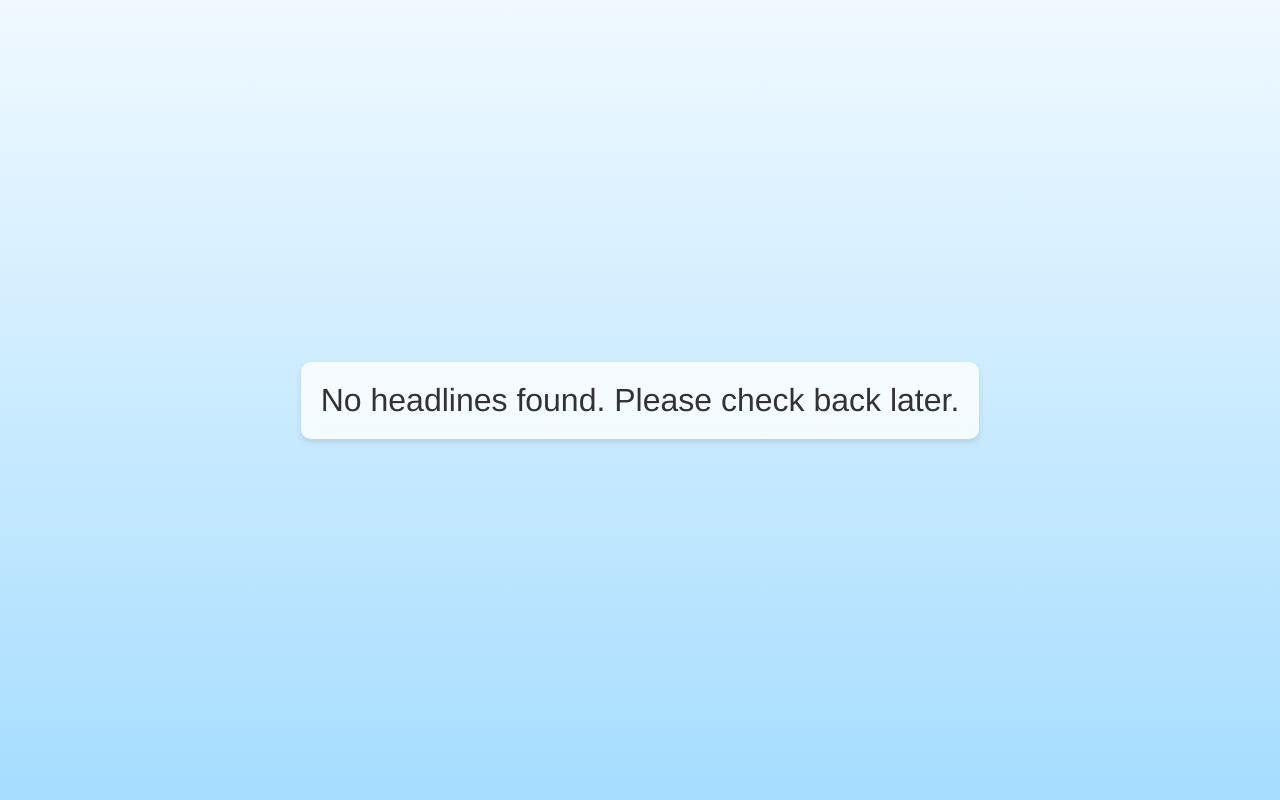
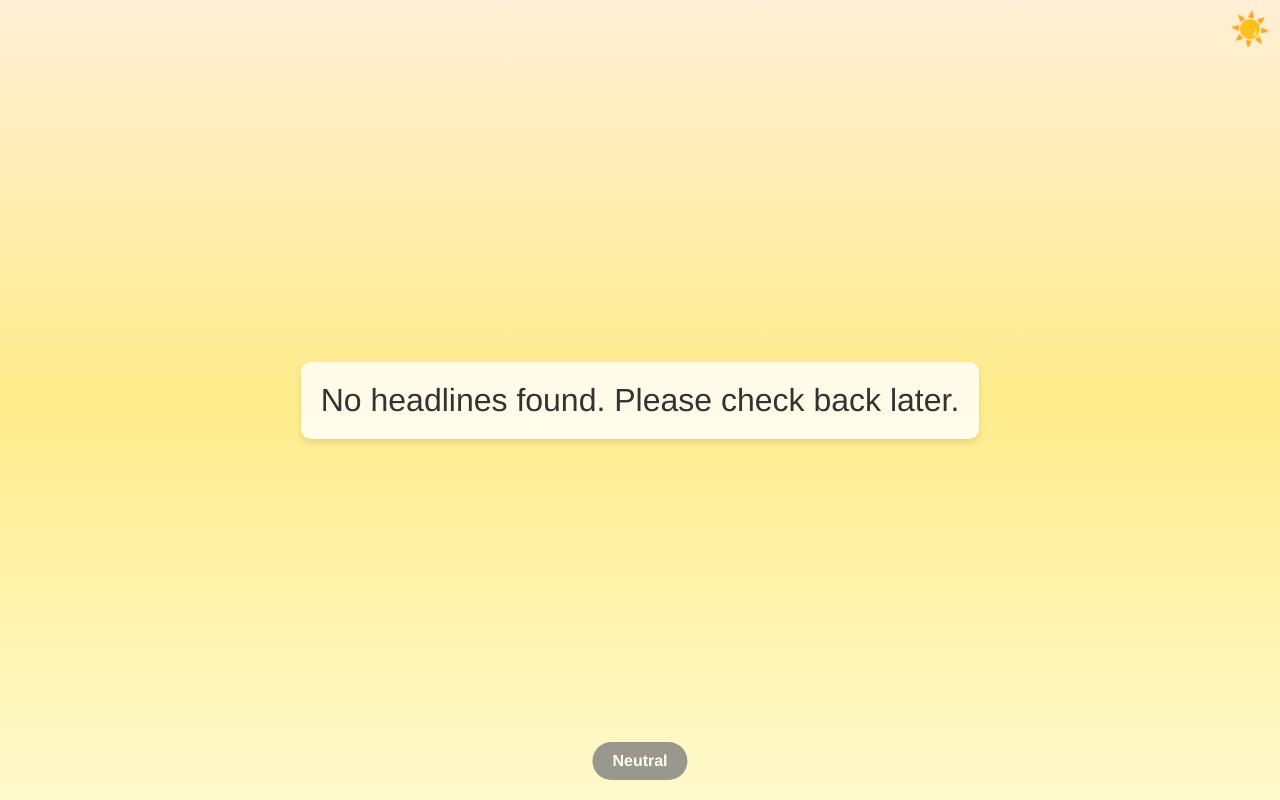
Before and after one commit to grahamwaters/Newsbulous, a Flask app: page / in a window 1280 px wide. Run offline with Flask 3, Linux system fonts and the light colour scheme; data that the repository does not hold is empty.

Commit message:
better-cloud: Added

```diff
--- a/app.py
+++ b/app.py
@@ -3,37 +3,73 @@ from apscheduler.schedulers.background import BackgroundScheduler
 import feedparser
 import json
 import os
+from vaderSentiment.vaderSentiment import SentimentIntensityAnalyzer
 
 app = Flask(__name__)
 
 HEADLINES = []
 
+# Initialize sentiment analyzer
+analyzer = SentimentIntensityAnalyzer()
+
+# Define buzzwords and their associated weights for emotional intensity
+BUZZWORDS = {
+    "Trump": 2,
+    "Biden": 2,
+    "Jews": 3,
+    "ISIS": 3,
+    "terrorist": 3,
+    "election": 2,
+    "immigration": 2,
+    "covid": 1,
+    "pandemic": 1,
+    "economy": 2,
+    "war": 3,
+    "peace": 1,
+    "protest": 2,
+    "violence": 3,
+    "freedom": 2,
+    "rights": 2,
+    # Add more buzzwords as needed
+}
+
 def fetch_headlines():
     global HEADLINES
     HEADLINES = []
 
-    try:
-        with open('sources.json', 'r') as f:
-            sources = json.load(f)
-    except FileNotFoundError:
-        print("sources.json not found.")
-        return
-    except json.JSONDecodeError as e:
-        print(f"Error decoding sources.json: {e}")
-        return
+    with open('sources.json', 'r') as f:
+        sources = json.load(f)
 
     for source, details in sources.items():
         for rss_url in details.get('rss', []):
             try:
                 feed = feedparser.parse(rss_url)
-                if feed.bozo:
-                    print(f"Malformed feed at {rss_url}: {feed.bozo_exception}")
                 for entry in feed.entries:
                     if 'title' in entry:
-                        HEADLINES.append(entry.title.strip())
+                        headline = entry.title.strip()
+                        sentiment = analyze_sentiment(headline)
+                        emotional_intensity = analyze_emotional_intensity(headline)
+                        HEADLINES.append({
+                            'headline': headline,
+                            'sentiment': sentiment,
+                            'emotional_intensity': emotional_intensity
+                        })
             except Exception as e:
                 print(f"Error fetching from {rss_url}: {e}")
 
+def analyze_sentiment(text):
+    scores = analyzer.polarity_scores(text)
+    return scores['compound']  # Compound score ranges from -1 (negative) to +1 (positive)
+
+def analyze_emotional_intensity(text):
+    intensity = 0
+    for buzzword, weight in BUZZWORDS.items():
+        if buzzword.lower() in text.lower():
+            intensity += weight
+    # Normalize intensity to a scale of 0 to 1
+    max_intensity = sum(BUZZWORDS.values())
+    normalized_intensity = min(intensity / max_intensity, 1.0)
+    return normalized_intensity
 
 def update_headlines():
     fetch_headlines()
--- a/static/scripts.js
+++ b/static/scripts.js
@@ -1,5 +1,6 @@
 document.addEventListener('DOMContentLoaded', () => {
     const newsCloud = document.getElementById('newsCloud');
+    const sentimentIndicator = document.getElementById('sentimentIndicator');
     let headlines = [];
 
     // Fetch headlines from the server
@@ -8,12 +9,12 @@ document.addEventListener('DOMContentLoaded', () => {
             const response = await fetch('/headlines');
             headlines = await response.json();
             if (headlines.length === 0) {
-                headlines = ["No headlines found. Please check back later."];
+                headlines = [{"headline": "No headlines found. Please check back later.", "sentiment": 0, "emotional_intensity": 0}];
             }
             displayNextHeadline();
         } catch (error) {
             console.error('Error fetching headlines:', error);
-            headlines = ["Error fetching headlines."];
+            headlines = [{"headline": "Error fetching headlines.", "sentiment": 0, "emotional_intensity": 0}];
             displayNextHeadline();
         }
     }
@@ -22,13 +23,56 @@ document.addEventListener('DOMContentLoaded', () => {
         if (headlines.length === 0) return;
         // Pick a random headline
         const randomIndex = Math.floor(Math.random() * headlines.length);
-        const headline = headlines[randomIndex];
+        const headlineData = headlines[randomIndex];
+        const headline = headlineData.headline;
+        const sentiment = headlineData.sentiment;
+        const emotionalIntensity = headlineData.emotional_intensity;
 
+        // Update the news cloud text
         newsCloud.textContent = headline;
+
+        // Update background based on emotional intensity
+        updateBackground(emotionalIntensity);
+
+        // Update sentiment indicator
+        updateSentimentIndicator(sentiment);
 
         // Headlines switch every 6 seconds (based on CSS animation timing)
         setTimeout(displayNextHeadline, 6000);
     }
 
+    function updateBackground(intensity) {
+        // intensity is between 0 (calm) and 1 (intense)
+        if (intensity >= 0.7) {
+            // Rainstorm with lightning
+            document.body.classList.add('rainstorm');
+            document.body.classList.remove('sunny');
+        } else if (intensity >= 0.4) {
+            // Cloudy
+            document.body.classList.remove('rainstorm', 'sunny');
+        } else {
+            // Sunny
+            document.body.classList.add('sunny');
+            document.body.classList.remove('rainstorm');
+        }
+    }
+
+    function updateSentimentIndicator(sentiment) {
+        // sentiment is between -1 (negative) and +1 (positive)
+        if (sentiment >= 0.05) {
+            sentimentIndicator.textContent = 'Positive';
+            sentimentIndicator.classList.remove('sentiment-negative', 'sentiment-neutral');
+            sentimentIndicator.classList.add('sentiment-positive');
+        } else if (sentiment <= -0.05) {
+            sentimentIndicator.textContent = 'Negative';
+            sentimentIndicator.classList.remove('sentiment-positive', 'sentiment-neutral');
+            sentimentIndicator.classList.add('sentiment-negative');
+        } else {
+            sentimentIndicator.textContent = 'Neutral';
+            sentimentIndicator.classList.remove('sentiment-positive', 'sentiment-negative');
+            sentimentIndicator.classList.add('sentiment-neutral');
+        }
+    }
+
     loadHeadlines();
 });
--- a/static/styles.css
+++ b/static/styles.css
@@ -7,6 +7,65 @@ body {
     display: flex;
     justify-content: center;
     align-items: center;
+    transition: background 1s ease-in-out;
+    position: relative;
+    overflow: hidden;
+}
+
+/* Background Effects */
+
+body.sunny {
+    background: linear-gradient(to bottom, #ffefd5, #ffec8b, #fffacd);
+}
+
+body.rainstorm {
+    background: linear-gradient(to bottom, #2c3e50, #bdc3c7, #ecf0f1);
+    animation: thunder 1s infinite;
+}
+
+@keyframes thunder {
+    0% { background: linear-gradient(to bottom, #2c3e50, #bdc3c7, #ecf0f1); }
+    50% { background: linear-gradient(to bottom, #1c2833, #7f8c8d, #bdc3c7); }
+    100% { background: linear-gradient(to bottom, #2c3e50, #bdc3c7, #ecf0f1); }
+}
+
+/* Lightning */
+body.rainstorm::after {
+    content: '';
+    position: absolute;
+    top: 10%;
+    left: 50%;
+    width: 2px;
+    height: 100px;
+    background: white;
+    opacity: 0;
+    animation: lightning 1.5s infinite;
+}
+
+@keyframes lightning {
+    0% { opacity: 0; }
+    10% { opacity: 1; }
+    20% { opacity: 0; }
+    70% { opacity: 0; }
+    80% { opacity: 1; }
+    90% { opacity: 0; }
+    100% { opacity: 0; }
+}
+
+/* Sunny */
+body.sunny::after {
+    content: '☀️';
+    position: absolute;
+    top: 10px;
+    right: 10px;
+    font-size: 2rem;
+    animation: shine 4s infinite;
+}
+
+@keyframes shine {
+    0% { transform: rotate(0deg); }
+    50% { transform: rotate(360deg); }
+    100% { transform: rotate(0deg); }
 }
 
 .cloud-container {
@@ -35,3 +94,32 @@ body {
     90% { opacity: 1; }
     100% { opacity: 0; }
 }
+
+/* Sentiment Indicator */
+
+.sentiment-indicator {
+    position: absolute;
+    bottom: 20px;
+    left: 50%;
+    transform: translateX(-50%);
+    padding: 10px 20px;
+    border-radius: 20px;
+    color: white;
+    font-weight: bold;
+    font-size: 1rem;
+    opacity: 0.8;
+    transition: background-color 0.5s ease;
+}
+
+/* Sentiment Colors */
+.sentiment-positive {
+    background-color: darkblue;
+}
+
+.sentiment-negative {
+    background-color: darkred;
+}
+
+.sentiment-neutral {
+    background-color: gray;
+}
--- a/templates/index.html
+++ b/templates/index.html
@@ -11,6 +11,9 @@
         <div class="news-cloud" id="newsCloud">Loading headlines...</div>
     </div>
 
+    <!-- Sentiment Indicator -->
+    <div class="sentiment-indicator" id="sentimentIndicator">Neutral</div>
+
     <script src="{{ url_for('static', filename='scripts.js') }}"></script>
 </body>
 </html>
```
Also changed, not shown: 2 other files.
